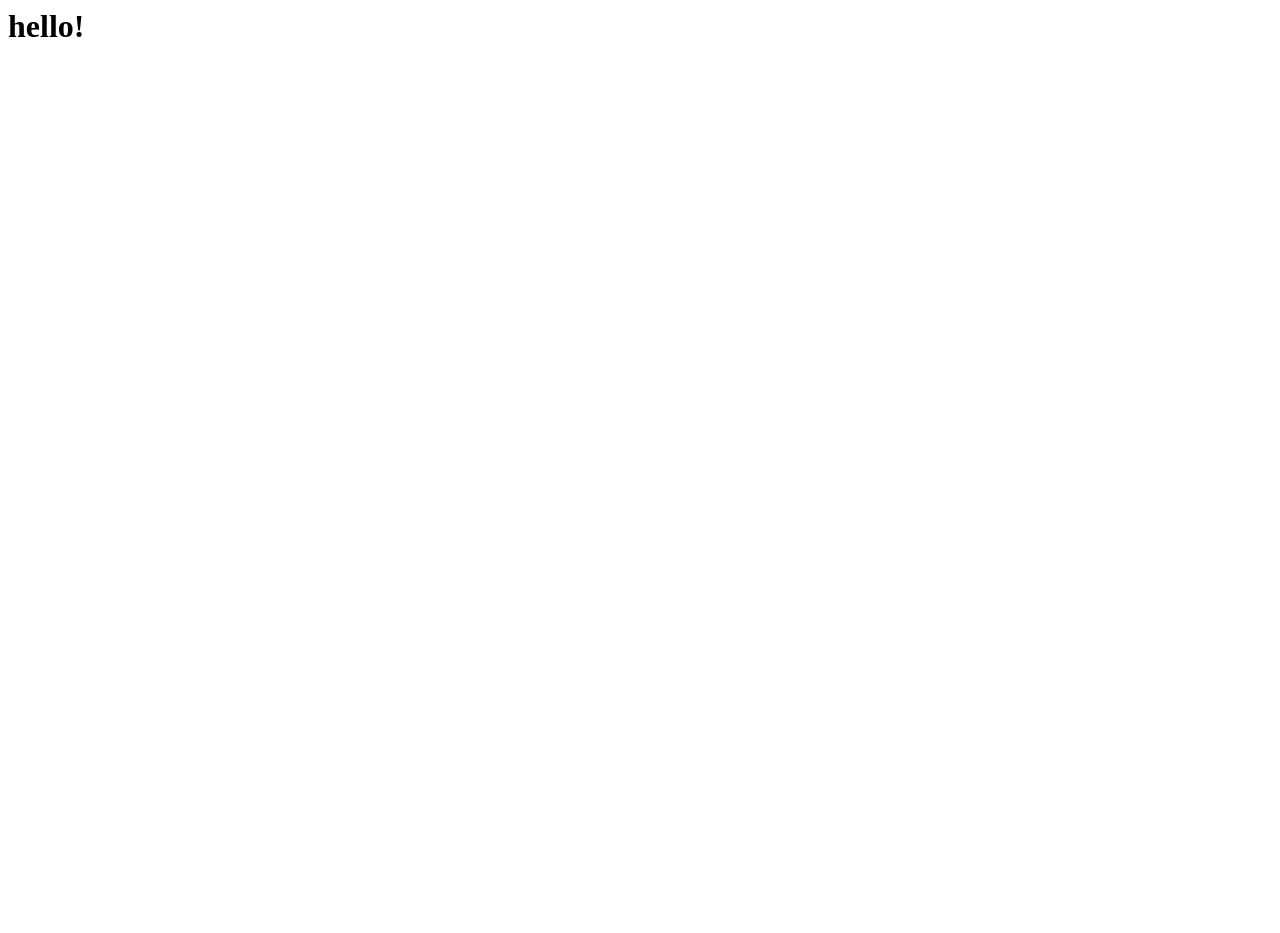
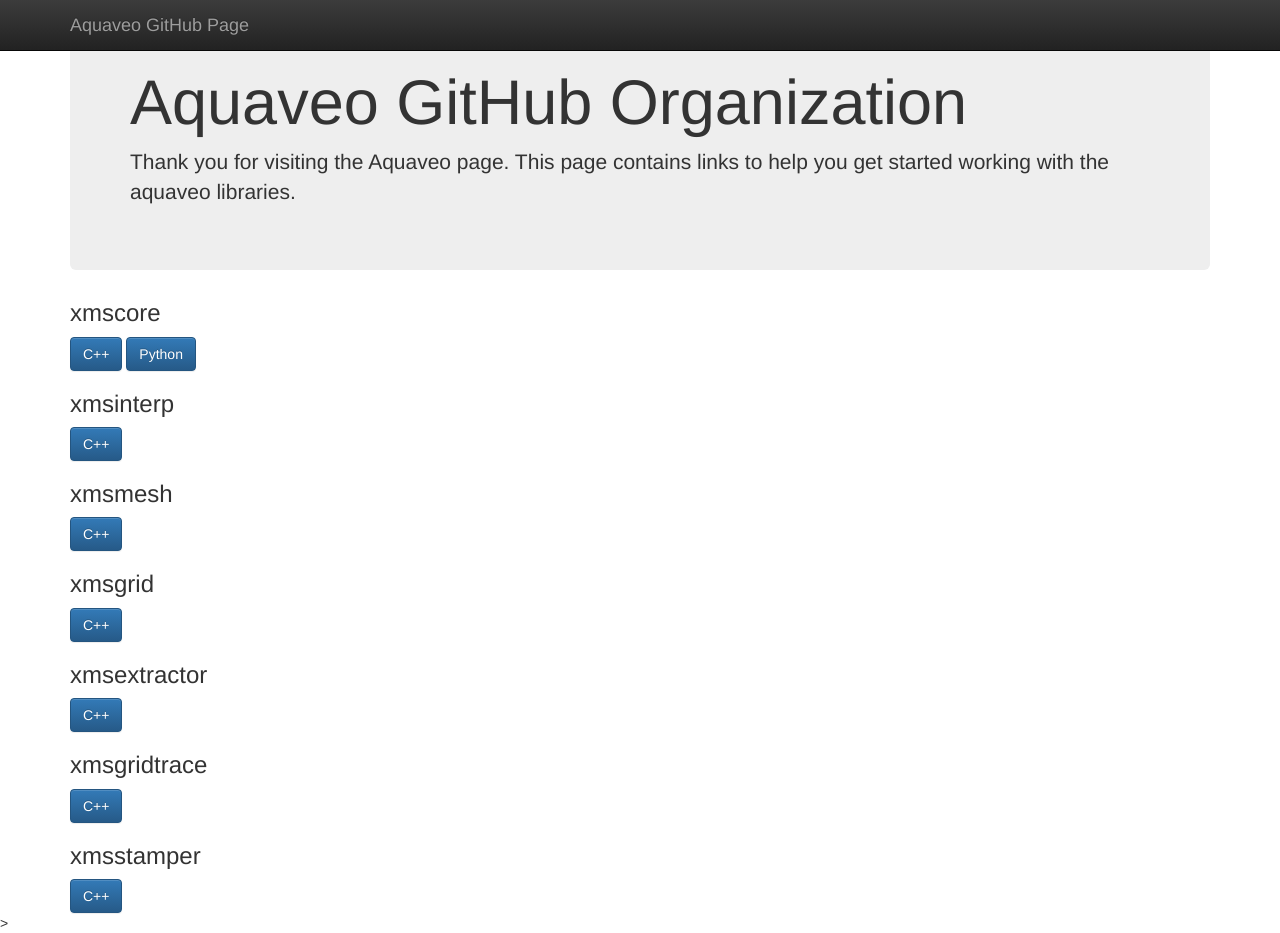
Before and after one commit to Aquaveo/Aquaveo.github.io, a plain HTML site: page index.html in a window 1280 px wide. Before the commit the page ends 800 px from the top, so only its background shows below. Drawn offline with nearby package versions, Linux system fonts and the light colour scheme.

Commit message:
add docs

```diff
--- a/index.html
+++ b/index.html
@@ -1 +1,65 @@
-<h1>hello!</h1>
+<html>
+    <head>
+        <!-- Latest compiled and minified CSS -->
+        <link rel="stylesheet" href="https://maxcdn.bootstrapcdn.com/bootstrap/3.3.7/css/bootstrap.min.css" integrity="sha384-BVYiiSIFeK1dGmJRAkycuHAHRg32OmUcww7on3RYdg4Va+PmSTsz/K68vbdEjh4u" crossorigin="anonymous">
+
+        <!-- Optional theme -->
+        <link rel="stylesheet" href="https://maxcdn.bootstrapcdn.com/bootstrap/3.3.7/css/bootstrap-theme.min.css" integrity="sha384-rHyoN1iRsVXV4nD0JutlnGaslCJuC7uwjduW9SVrLvRYooPp2bWYgmgJQIXwl/Sp" crossorigin="anonymous">
+
+        <!-- Latest compiled and minified JavaScript -->
+        <script src="https://maxcdn.bootstrapcdn.com/bootstrap/3.3.7/js/bootstrap.min.js" integrity="sha384-Tc5IQib027qvyjSMfHjOMaLkfuWVxZxUPnCJA7l2mCWNIpG9mGCD8wGNIcPD7Txa" crossorigin="anonymous"></script>
+    </head>
+
+    <body>
+        <nav class="navbar navbar-inverse navbar-fixed-top">
+            <div class="container">
+              <div class="navbar-header">
+                <button type="button" class="navbar-toggle collapsed" data-toggle="collapse" data-target="#navbar" aria-expanded="false" aria-controls="navbar">
+                  <span class="sr-only">Toggle navigation</span>
+                  <span class="icon-bar"></span>
+                  <span class="icon-bar"></span>
+                  <span class="icon-bar"></span>
+                </button>
+                <a class="navbar-brand" href="#">Aquaveo GitHub Page</a>
+              </div>
+              <div id="navbar" class="collapse navbar-collapse">
+              </div><!--/.nav-collapse -->
+            </div>
+          </nav>
+          <div class="container theme-showcase" style="margin-top 100px;" role="main">
+            <div class="jumbotron">
+                <h1>Aquaveo GitHub Organization</h1>
+                <p>Thank you for visiting the Aquaveo page. This page contains links to help you get started working with the aquaveo libraries.</p>
+            </div>
+
+            <h3>xmscore</h3>
+            <a class="btn btn-primary" href="xmscore">C++</a>
+            <a class="btn btn-primary" href="xmscore\pydocs">Python</a>
+
+            <h3>xmsinterp</h3>
+            <a class="btn btn-primary" href="xmsinterp">C++</a>
+            <!--<a class="btn btn-primary" href="xmsinterp\pydocs">Python</a>-->
+
+            <h3>xmsmesh</h3>
+            <a class="btn btn-primary" href="xmsmesh">C++</a>
+            <!--<a class="btn btn-primary" href="xmsmesh\pydocs">Python</a>-->
+
+            <h3>xmsgrid</h3>
+            <a class="btn btn-primary" href="xmsgrid">C++</a>
+            <!--<a class="btn btn-primary" href="xmsgrid\pydocs">Python</a>-->
+
+            <h3>xmsextractor</h3>
+            <a class="btn btn-primary" href="xmsextractor">C++</a>
+            <!--<a class="btn btn-primary" href="xmsextractor\pydocs">Python</a>-->
+
+            <h3>xmsgridtrace</h3>
+            <a class="btn btn-primary" href="xmsgridtrace">C++</a>
+            <!--<a class="btn btn-primary" href="xmsgridtrace\pydocs">Python</a>-->
+
+            <h3>xmsstamper</h3>
+            <a class="btn btn-primary" href="xmsstamper">C++</a>
+            <!--<a class="btn btn-primary" href="xmsstamper\pydocs">Python</a>-->
+
+          </div>
+    </body>
+</html>>
```
